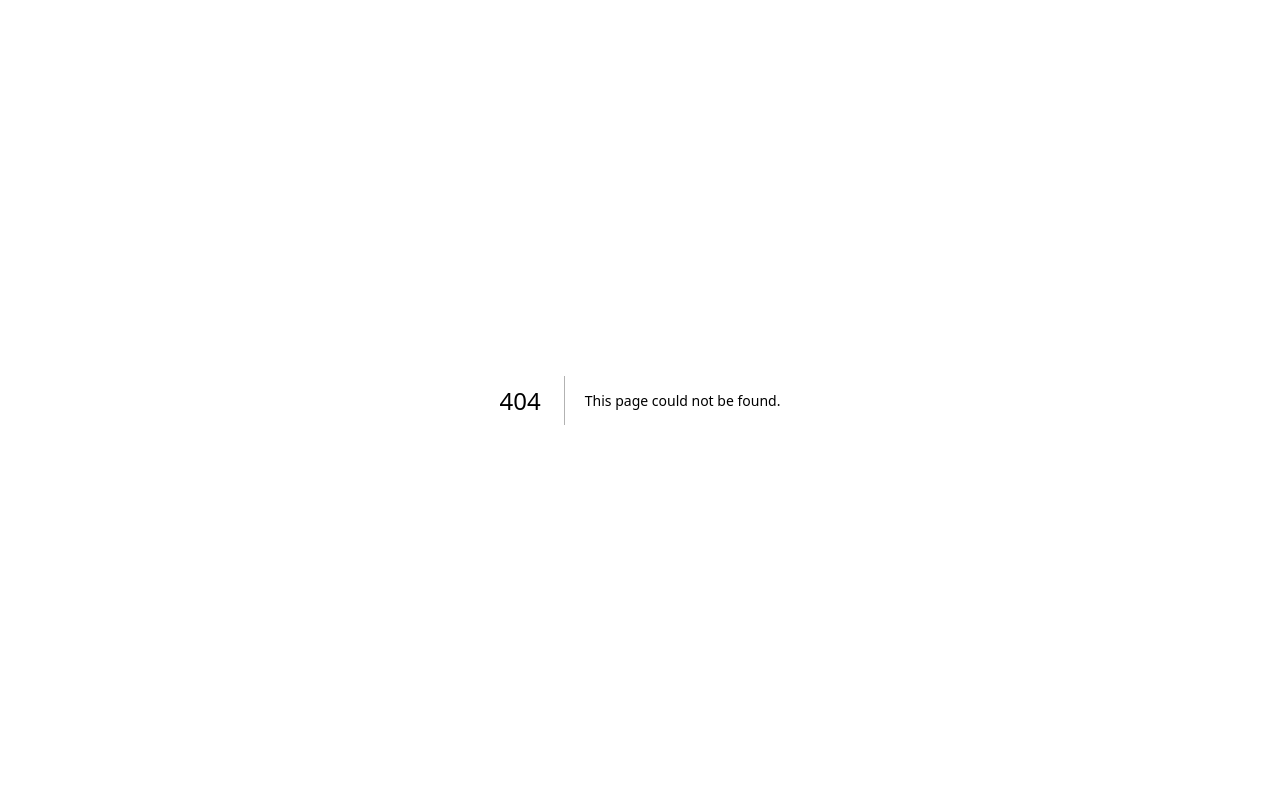
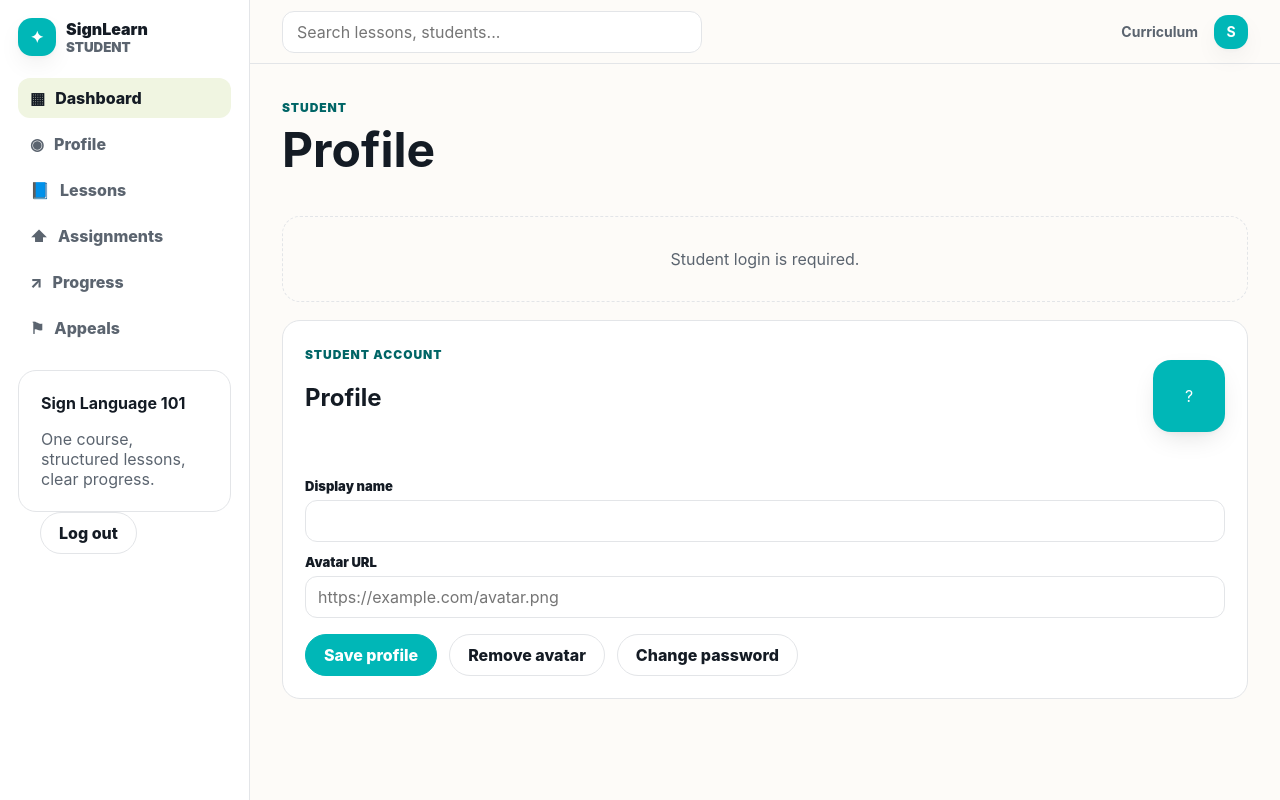
Before and after one commit to VSL-SLMS/FE_VSL, a Next.js app: page /student/profile in a window 1280 px wide. Before the commit this address had no page. Built offline with nearby package versions, Linux system fonts and the light colour scheme; no server answers.

Commit message:
feat: add student teacher profile forms

```diff
--- a/src/app/components/Nav.js
+++ b/src/app/components/Nav.js
@@ -85,6 +85,7 @@ export function DashboardShell({ role, title, children }) {
   const nav = {
     student: [
       ['Dashboard', '/student', '▦'],
+      ['Profile', '/student/profile', '◉'],
       ['Lessons', '/student/lessons', '📘'],
       ['Assignments', '/student/assignments', '⬆'],
       ['Progress', '/student/progress', '↗'],
@@ -92,6 +93,7 @@ export function DashboardShell({ role, title, children }) {
     ],
     teacher: [
       ['Dashboard', '/teacher', '▦'],
+      ['Profile', '/teacher/profile', '◉'],
       ['Students', '/teacher/students', '👥'],
       ['Assignments', '/teacher/assignments', '☑'],
       ['Grading', '/teacher/grading', '🎓'],
--- /dev/null
+++ b/src/app/components/ProfileForm.js
@@ -0,0 +1,145 @@
+'use client';
+
+import Link from 'next/link';
+import { useState } from 'react';
+import { apiUrl } from '../../lib/api';
+import { readStoredUser, writeStoredUser } from '../../lib/authStorage';
+
+function getRoleLabel(role) {
+  return String(role || '').toLowerCase();
+}
+
+export default function ProfileForm({ role }) {
+  const expectedRole = String(role || '').toUpperCase();
+  const [currentUser, setCurrentUser] = useState(() => readStoredUser(expectedRole));
+  const [loading, setLoading] = useState(false);
+  const [message, setMessage] = useState(() =>
+    currentUser?.token ? '' : `${expectedRole[0]}${expectedRole.slice(1).toLowerCase()} login is required.`
+  );
+
+  async function onSubmit(event) {
+    event.preventDefault();
+    if (!currentUser?.token || loading) return;
+
+    setLoading(true);
+    setMessage('Saving profile...');
+    const form = new FormData(event.currentTarget);
+
+    try {
+      const response = await fetch(apiUrl('/users/me/profile'), {
+        method: 'PATCH',
+        headers: {
+          'Content-Type': 'application/json',
+          Authorization: `Bearer ${currentUser.token}`
+        },
+        body: JSON.stringify({
+          name: form.get('name'),
+          avatarUrl: form.get('avatarUrl')
+        })
+      });
+
+      const payload = await response.json();
+      if (!response.ok) throw new Error(payload.message || 'Could not update profile.');
+
+      const nextUser = {
+        ...currentUser,
+        ...payload.data.user,
+        token: currentUser.token
+      };
+      writeStoredUser(nextUser);
+      setCurrentUser(nextUser);
+      setMessage('Profile updated.');
+    } catch (error) {
+      setMessage(error.message || 'Backend is offline.');
+    } finally {
+      setLoading(false);
+    }
+  }
+
+  async function removeAvatar() {
+    if (!currentUser?.token || loading) return;
+
+    setLoading(true);
+    setMessage('Removing avatar...');
+
+    try {
+      const response = await fetch(apiUrl('/users/me/avatar'), {
+        method: 'DELETE',
+        headers: {
+          Authorization: `Bearer ${currentUser.token}`
+        }
+      });
+
+      const payload = await response.json();
+      if (!response.ok) throw new Error(payload.message || 'Could not remove avatar.');
+
+      const nextUser = {
+        ...currentUser,
+        ...payload.data.user,
+        token: currentUser.token
+      };
+      writeStoredUser(nextUser);
+      setCurrentUser(nextUser);
+      setMessage('Avatar removed.');
+    } catch (error) {
+      setMessage(error.message || 'Backend is offline.');
+    } finally {
+      setLoading(false);
+    }
+  }
+
+  return (
+    <div className="stack">
+      {message && <div className="empty">{message}</div>}
+
+      <section className="card stack" style={{ boxShadow: 'none' }}>
+        <div className="page-title">
+          <div>
+            <span className="eyebrow">{getRoleLabel(currentUser?.role || role)} account</span>
+            <h2>{currentUser?.display_name || currentUser?.email || 'Profile'}</h2>
+            <p className="muted">{currentUser?.email}</p>
+          </div>
+          {currentUser?.avatar_url ? (
+            <div
+              aria-label="Avatar preview"
+              role="img"
+              style={{
+                width: 72,
+                height: 72,
+                borderRadius: 18,
+                border: '1px solid var(--line)',
+                backgroundImage: `url(${currentUser.avatar_url})`,
+                backgroundPosition: 'center',
+                backgroundSize: 'cover'
+              }}
+            />
+          ) : (
+            <span className="brand-mark" style={{ width: 72, height: 72, borderRadius: 18 }}>
+              {(currentUser?.display_name || currentUser?.email || '?').slice(0, 1).toUpperCase()}
+            </span>
+          )}
+        </div>
+
+        <form className="form-grid" onSubmit={onSubmit}>
+          <div className="field">
+            <label>Display name</label>
+            <input name="name" defaultValue={currentUser?.display_name || ''} required />
+          </div>
+          <div className="field">
+            <label>Avatar URL</label>
+            <input name="avatarUrl" defaultValue={currentUser?.avatar_url || ''} placeholder="https://example.com/avatar.png" />
+          </div>
+          <div className="actions" style={{ marginTop: 4 }}>
+            <button className="btn btn-primary" type="submit" disabled={!currentUser?.token || loading}>
+              {loading ? 'Saving...' : 'Save profile'}
+            </button>
+            <button className="btn" type="button" onClick={removeAvatar} disabled={!currentUser?.avatar_url || loading}>
+              Remove avatar
+            </button>
+            <Link className="btn" href="/change-password">Change password</Link>
+          </div>
+        </form>
+      </section>
+    </div>
+  );
+}
--- /dev/null
+++ b/src/app/student/profile/page.js
@@ -0,0 +1,10 @@
+import { DashboardShell } from '../../components/Nav';
+import ProfileForm from '../../components/ProfileForm';
+
+export default function StudentProfilePage() {
+  return (
+    <DashboardShell role="student" title="Profile">
+      <ProfileForm role="STUDENT" />
+    </DashboardShell>
+  );
+}
```
Also changed, not shown: src/app/teacher/profile/page.js (added, +10 -0 lines).
